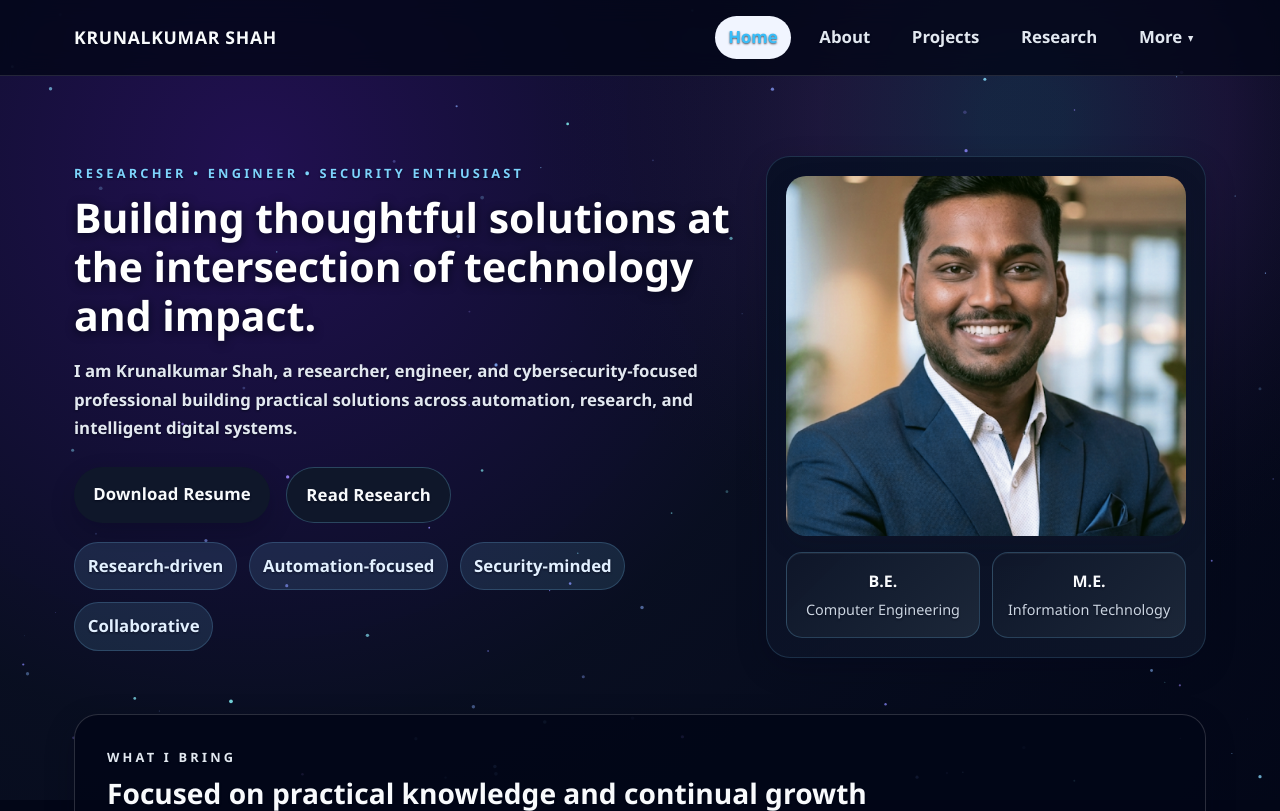
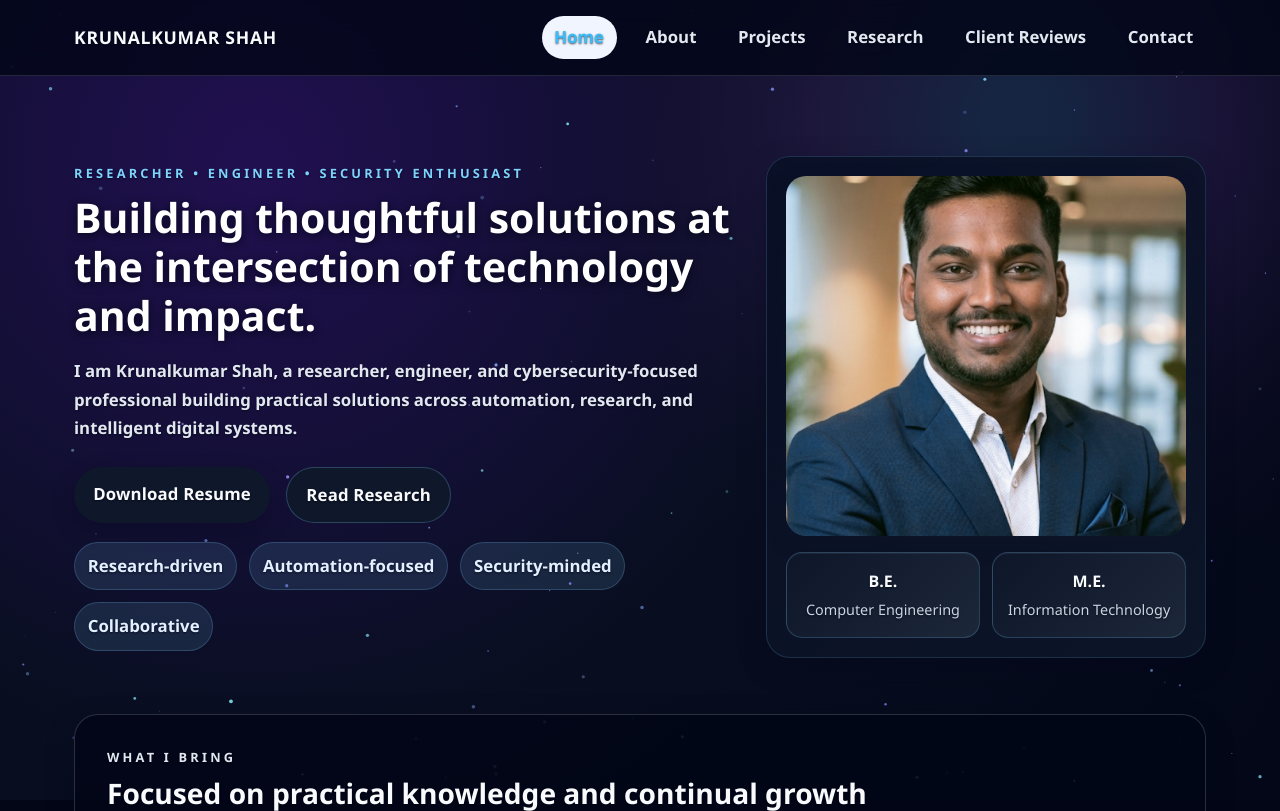
Before and after one commit to officialkrunalkumar/Krunalkumar, a PHP site: page / in a window 1280 px wide. Shown: the top 811 px of the page. Run offline with PHP 8.4, Linux system fonts and the light colour scheme.

Commit message:
navbar movement has been fixed.

```diff
--- a/assets/css/main.css
+++ b/assets/css/main.css
@@ -92,6 +92,21 @@ img {
 .nav-list a.active {
   background: var(--surface-alt);
   color: var(--accent-dark);
+}
+
+@media (min-width: 641px) {
+  .nav-list.priority-nav {
+    flex: 1;
+    min-width: 0;
+    margin-left: 1.5rem;
+    justify-content: flex-end;
+    flex-wrap: nowrap;
+  }
+
+  .nav-list.priority-nav .nav-link,
+  .nav-list.priority-nav .nav-dropdown-toggle {
+    white-space: nowrap;
+  }
 }
 
 .nav-toggle {
@@ -892,7 +907,7 @@ footer a:hover {
   }
 }
 
-@media (max-width: 768px) {
+@media (max-width: 640px) {
   .nav-toggle {
     display: inline-flex;
   }
--- a/assets/js/particle-bg.js
+++ b/assets/js/particle-bg.js
@@ -161,6 +161,9 @@ const navToggle = document.querySelector('.nav-toggle');
 const navMenu = document.querySelector('.nav-list');
 const navDropdown = document.querySelector('.nav-dropdown');
 const navDropdownToggle = navDropdown ? navDropdown.querySelector('.nav-dropdown-toggle') : null;
+const navDropdownMenu = navDropdown ? navDropdown.querySelector('.nav-dropdown-menu') : null;
+const navLinks = navMenu ? Array.from(navMenu.querySelectorAll('.nav-link')) : [];
+const mobileNavQuery = window.matchMedia('(max-width: 640px)');
 
 function closeMobileMenu() {
   if (!navToggle || !navMenu) return;
@@ -190,14 +193,66 @@ if (navToggle && navMenu) {
 }
 
 if (navDropdown && navDropdownToggle) {
-  if (navDropdown.querySelector('.nav-link.active')) {
-    navDropdown.classList.add('has-active');
-  }
-
   navDropdownToggle.addEventListener('click', () => {
     const isOpen = navDropdown.classList.toggle('open');
     navDropdownToggle.setAttribute('aria-expanded', String(isOpen));
   });
+}
+
+function navRequiredWidth() {
+  const gap = parseFloat(window.getComputedStyle(navMenu).columnGap) || 0;
+  const items = Array.from(navMenu.children).filter((item) => !item.hidden);
+  const width = items.reduce((sum, item) => sum + item.getBoundingClientRect().width, 0);
+  return width + gap * Math.max(0, items.length - 1);
+}
+
+let lastNavContext = null;
+
+function navContext() {
+  return navMenu.clientWidth + '|' + mobileNavQuery.matches;
+}
+
+function updateNavOverflow() {
+  lastNavContext = navContext();
+  closeDropdown();
+
+  navLinks.forEach((link) => navMenu.insertBefore(link, navDropdown));
+  navDropdown.hidden = true;
+
+  if (!mobileNavQuery.matches && navRequiredWidth() > navMenu.clientWidth + 1) {
+    navDropdown.hidden = false;
+    for (let i = navLinks.length - 1; i > 0 && navRequiredWidth() > navMenu.clientWidth + 1; i -= 1) {
+      navDropdownMenu.insertBefore(navLinks[i], navDropdownMenu.firstChild);
+    }
+  }
+
+  navDropdown.classList.toggle('has-active', Boolean(navDropdownMenu.querySelector('.nav-link.active')));
+}
+
+if (navMenu && navDropdown && navDropdownMenu && navLinks.length) {
+  navMenu.classList.add('priority-nav');
+  updateNavOverflow();
+
+  let navOverflowFrame = null;
+  const scheduleNavOverflowUpdate = () => {
+    if (navOverflowFrame) {
+      cancelAnimationFrame(navOverflowFrame);
+    }
+    navOverflowFrame = requestAnimationFrame(() => {
+      if (navContext() !== lastNavContext) {
+        updateNavOverflow();
+      }
+    });
+  };
+
+  window.addEventListener('resize', scheduleNavOverflowUpdate);
+  if (typeof ResizeObserver === 'function') {
+    new ResizeObserver(scheduleNavOverflowUpdate).observe(navMenu);
+  }
+
+  if (document.fonts && document.fonts.ready) {
+    document.fonts.ready.then(updateNavOverflow);
+  }
 }
 
 document.addEventListener('click', (event) => {
--- a/index.html
+++ b/index.html
@@ -121,15 +121,14 @@
           <a class="nav-link" href="about.html">About</a>
           <a class="nav-link" href="projects.html">Projects</a>
           <a class="nav-link" href="research.html">Research</a>
-          <div class="nav-dropdown">
+          <a class="nav-link" href="client-reviews.html">Client Reviews</a>
+          <a class="nav-link" href="contact.html">Contact</a>
+          <div class="nav-dropdown" hidden>
             <button class="nav-dropdown-toggle" type="button" aria-expanded="false" aria-haspopup="true">
               More
               <span class="nav-caret" aria-hidden="true">▾</span>
             </button>
-            <div class="nav-dropdown-menu">
-              <a class="nav-link" href="client-reviews.html">Client Reviews</a>
-              <a class="nav-link" href="contact.html">Contact</a>
-            </div>
+            <div class="nav-dropdown-menu"></div>
           </div>
         </div>
       </nav>
```
Also changed, not shown: about.html (+4 -5 lines), client-reviews.html (+4 -5 lines), contact.html (+4 -5 lines), projects.html (+4 -5 lines), research.html (+4 -5 lines).
